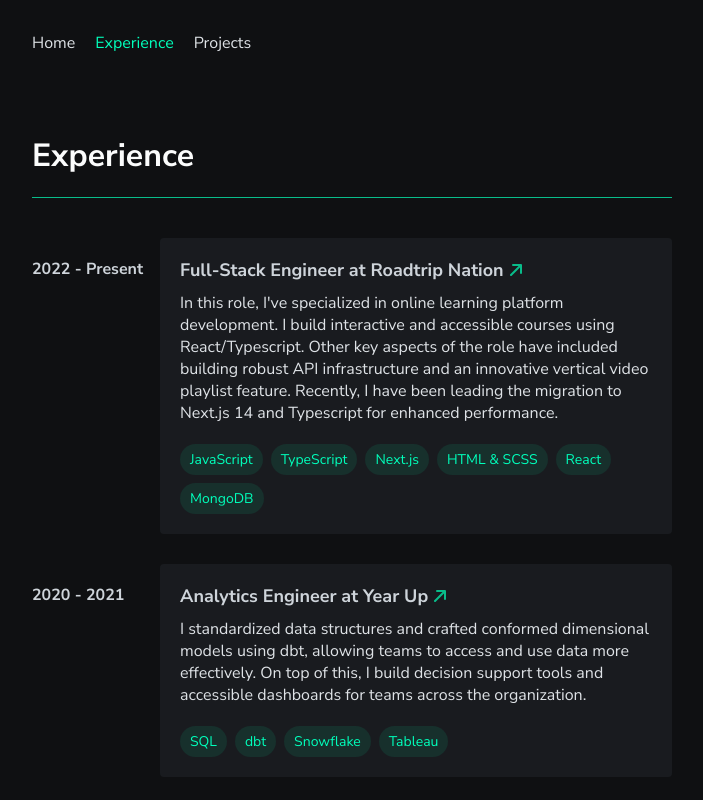
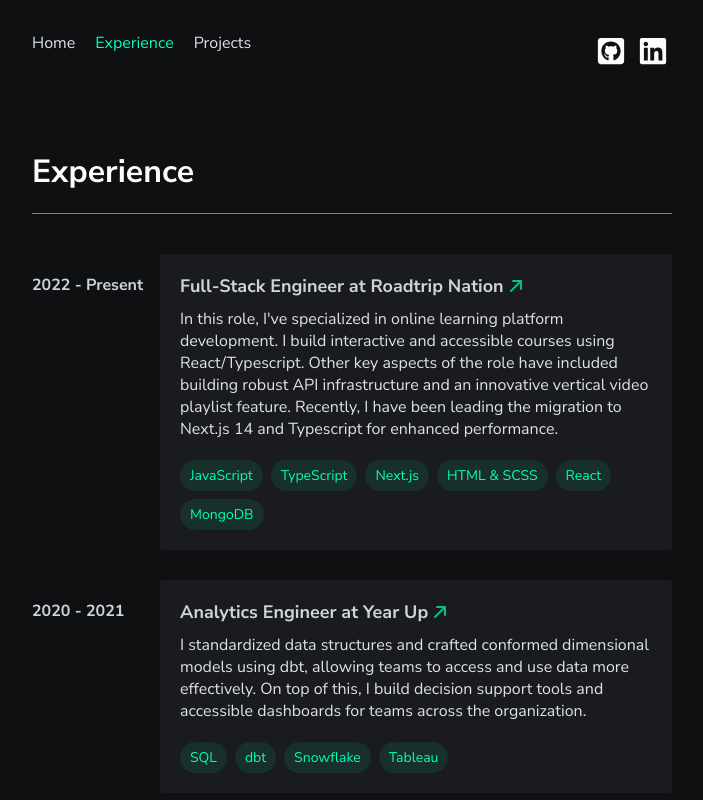
Before and after one commit to matt-gefen/portfolio-next, a Next.js app: page /experience in a window 1280 px wide. Shown: the top 800 px of the page, without its empty margins (288-991 px from the left). Built offline with nearby package versions, Linux system fonts and the light colour scheme.

Commit message:
photos and conditional nav social links

```diff
--- a/app/components/nav/NavBar.module.css
+++ b/app/components/nav/NavBar.module.css
@@ -1,11 +1,43 @@
 .nav_bar {
   display: flex;
+  justify-content: space-between;
   width: 100%;
-  gap: 20px;
+  /* gap: 20px; */
+  .nav_bar_links {
+    display: flex;
+    gap: 20px;
+  }
   .active_route {
     pointer-events: none;
     cursor: default;
     text-decoration: none;
     color: #00ffbb;
   }
+  .social_links {
+    display: flex;
+    flex-direction: row;
+    align-items: left;
+    gap: 8px;
+    .social_link {
+      display: flex;
+      align-items: center;
+      width: fit-content;
+      padding: 4px;
+      padding-left: 0px;
+      gap: 8px;
+      & svg {
+        fill: #FBFCFC;
+        height: 30px;
+        width: 30px;
+      }
+    }
+    .social_link:hover {
+      & svg {
+        fill: #09bc8a;
+      }
+    }
+    .social_link:after {
+      display: none;
+    }
+  }
 }
--- a/app/components/nav/NavBar.tsx
+++ b/app/components/nav/NavBar.tsx
@@ -3,6 +3,8 @@
 import styles from './NavBar.module.css'
 import { usePathname } from 'next/navigation'
 import { map } from 'lodash';
+import Github from '../icons/Github';
+import LinkedIn from '../icons/LinkedIn';
 
 export default function NavBar() {
   const routes = [
@@ -23,11 +25,29 @@
 
   return (
     <div className={`${styles.nav_bar}`}>
+      <div className={`${styles.nav_bar_links}`}>
+        {
+          map(routes, (route, index) => {
+            return <Link href={route.url} className={pathName === route.url ? `${styles.active_route}` : ''} key={index}>{route.name}</Link>
+          })
+        }
+      </div>
       {
-        map(routes, (route, index)=> {
-            return <Link href={route.url} className={pathName === route.url ? `${styles.active_route}` : ''} key={index}>{route.name}</Link>
-        })
+        pathName !== '/' && (
+          <div className={`${styles.social_links}`}>
+            <Link href={'https://github.com/matt-gefen'} target="_blank" className={`${styles.social_link}`}>
+              <Github />
+            </Link>
+            <Link href={'https://www.linkedin.com/in/mattgefen/'} target="_blank" className={`${styles.social_link}`}>
+              <LinkedIn />
+            </Link>
+            {/* <Link href={'mailto: matt.gefen@gmail.com'} target="_blank" className={`${styles.social_link}`}>
+                  <Mail/>
+                </Link> */}
+          </div>
+        )
       }
+
     </div>
   );
 }
--- a/app/globals.css
+++ b/app/globals.css
@@ -25,6 +25,7 @@
 
 main {
   margin-top: 80px;
+  padding-bottom: 50px;
   width: 50vw;
   display: flex;
   flex-direction: column;
```
Also changed, not shown: app/page.module.css (+18 -0 lines), app/page.tsx (+13 -10 lines).
